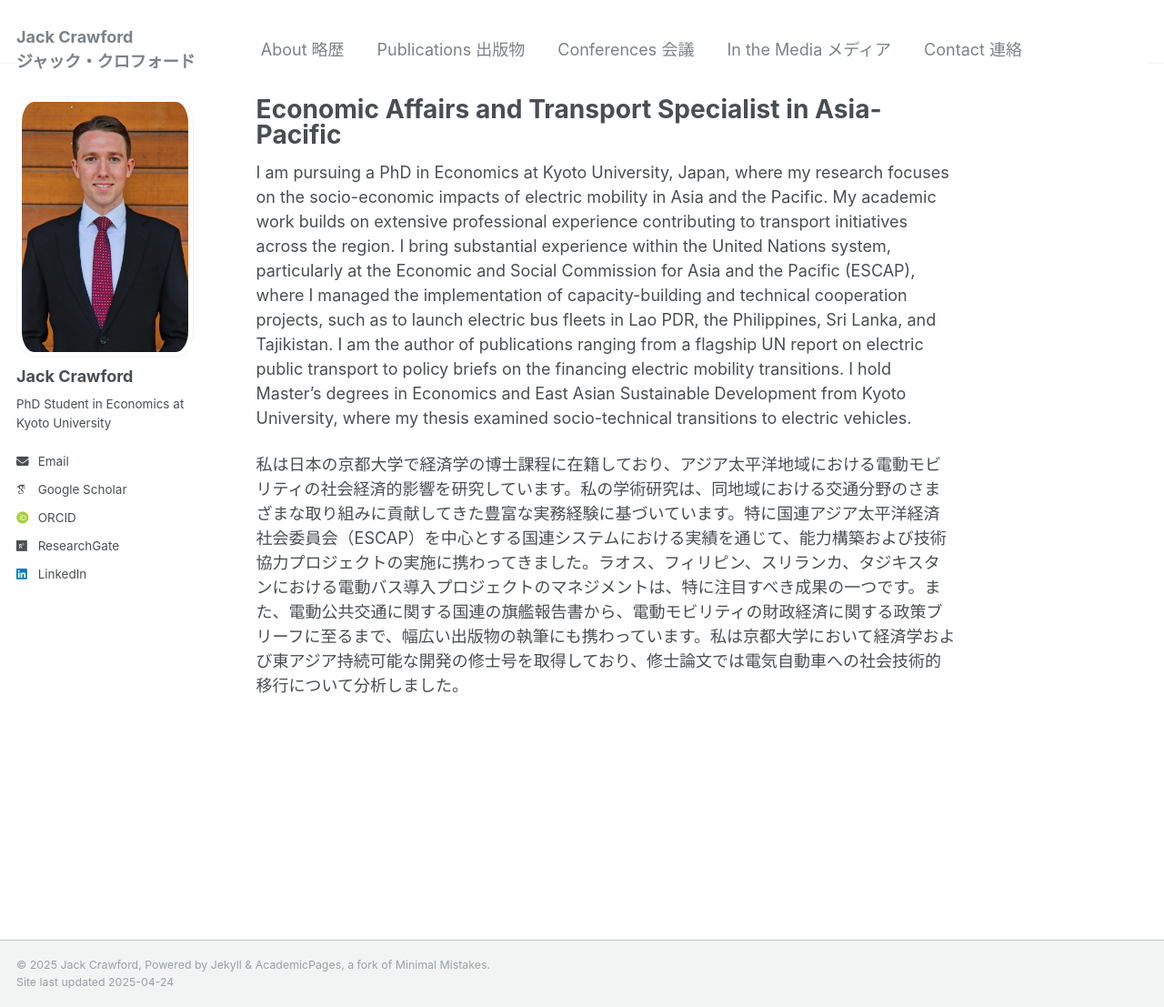
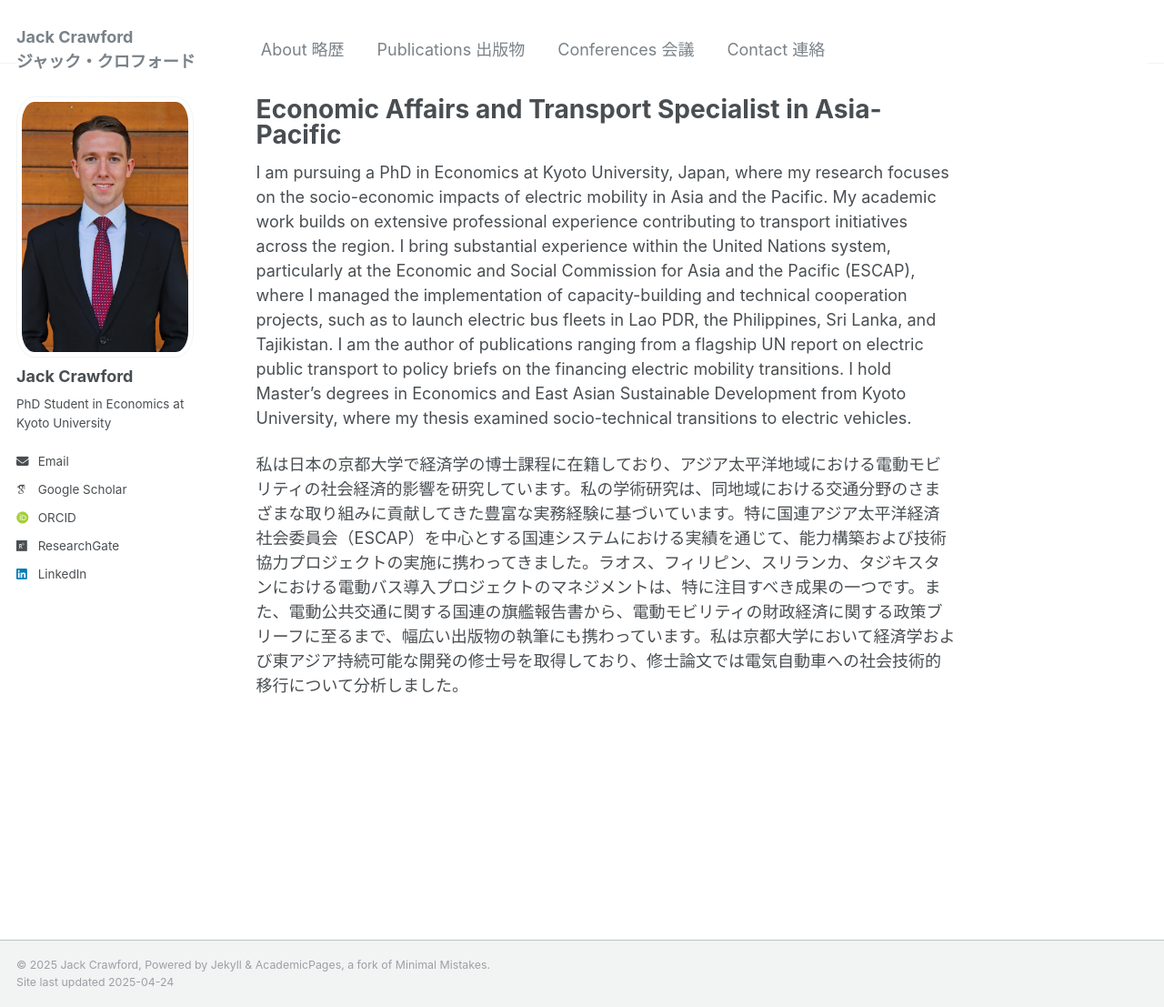
Before and after one commit to jackgcrawford/jackcrawford, a Jekyll site: the page built from _pages/about.md, in a window 1280 px wide and 1107 px high. Shown: the whole window at 91% size. Built offline with Jekyll 4.4.1, drawn with Linux system fonts in a browser that asks for light colours; some web fonts are replaced.

Commit message:
Update navigation.yml

```diff
--- a/_data/navigation.yml
+++ b/_data/navigation.yml
@@ -14,8 +14,5 @@ main:
   - title: "Conferences 会議"
     url: /conferences/
 
-  - title: "In the Media メディア"
-    url: /press/
-
   - title: "Contact 連絡"
     url: /contact/
```
